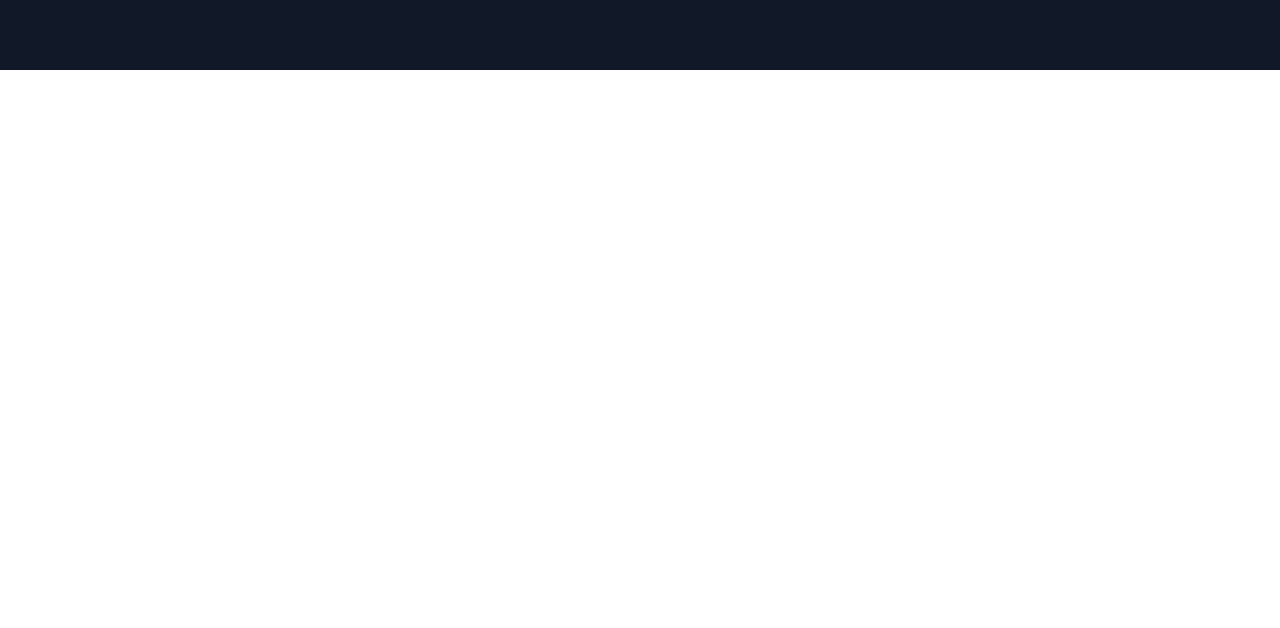
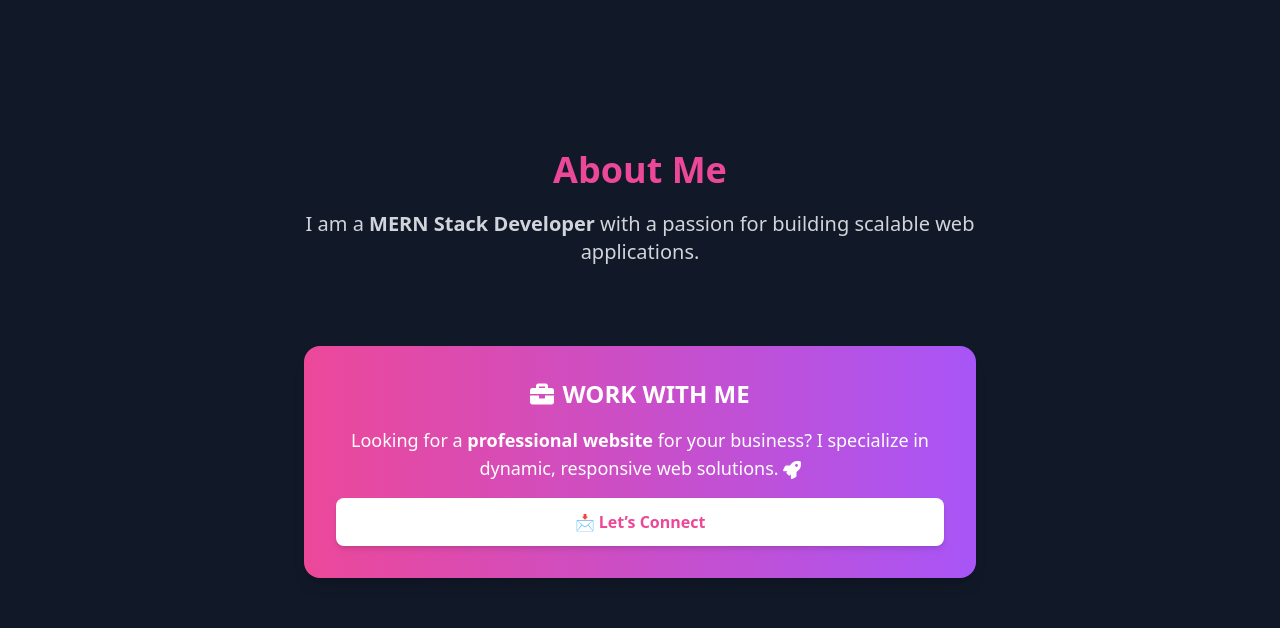
Before and after one commit to sujit-patel/sujitpatel-portfolio, a React (Vite) app in the folder client/: page / in a window 1280 px wide. Shown: the part 930-1558 px from the top of the page. Before the commit the page ends 1000 px from the top, so only its background shows below. Built offline with nearby package versions, Linux system fonts and the light colour scheme.

Commit message:
Update Hero.jsx

```diff
--- a/client/src/components/Hero.jsx
+++ b/client/src/components/Hero.jsx
@@ -52,7 +52,7 @@ const Hero = () => {
       {showConfetti && <Confetti width={width} height={height} />}
 
       {/* ✅ Hero Section */}
-      {/* <section className="flex flex-col md:flex-row w-full pt-5 px-5 items-center justify-center h-screen text-center">
+      <section className="flex flex-col md:flex-row w-full pt-5 px-5 items-center justify-center h-screen text-center">
         <div className="flex w-full md:w-1/2 flex-col space-y-5">
           <motion.h1
             className="text-4xl md:text-6xl font-bold bg-gradient-to-r from-pink-500 to-purple-500 bg-clip-text text-transparent"
@@ -90,10 +90,10 @@ const Hero = () => {
             alt="Sujit Patel"
           />
         </div>
-      </section> */}
+      </section>
 
       {/* ✅ About Me with Scroll Animation */}
-      {/* <motion.section
+      <motion.section
         className="py-20 text-center"
         initial={{ opacity: 0, y: 50 }}
         whileInView={{ opacity: 1, y: 0 }}
@@ -107,10 +107,10 @@ const Hero = () => {
           </span>{" "}
           with a passion for building scalable web applications.
         </p>
-      </motion.section> */}
+      </motion.section>
 
       {/* ✅ Services with Scroll Animation */}
-      {/* <motion.div
+      <motion.div
         id="service"
         className="bg-gradient-to-r from-pink-500 to-purple-500 text-white p-8 rounded-2xl shadow-lg max-w-2xl mx-auto text-center"
         initial={{ opacity: 0, scale: 0.8 }}
@@ -130,10 +130,10 @@ const Hero = () => {
         <p className="bg-white text-pink-500 font-semibold px-6 py-3 rounded-lg shadow-md hover:bg-gray-100 transition cursor-pointer">
           📩 Let’s Connect
         </p>
-      </motion.div> */}
+      </motion.div>
 
       {/* ✅ Projects with Scroll Animation */}
-      {/* <motion.section
+      <motion.section
         className="py-20 text-center"
         initial={{ opacity: 0, scale: 0.8 }}
         whileInView={{ opacity: 1, scale: 1 }}
@@ -172,10 +172,10 @@ const Hero = () => {
             See All My Work
           </Link>
         </div>
-      </motion.section> */}
+      </motion.section>
 
       {/* ✅ Contact with Scroll Animation */}
-      {/* <motion.section
+      <motion.section
         className="py-20 text-center"
         initial={{ opacity: 0, y: 50 }}
         whileInView={{ opacity: 1, y: 0 }}
@@ -205,7 +205,7 @@ const Hero = () => {
             <FaGithub size={30} />
           </a>
         </div>
-      </motion.section> */}
+      </motion.section>
 
       {/* ✅ Footer */}
       <footer className="text-center py-5 border-t border-gray-700">
```
